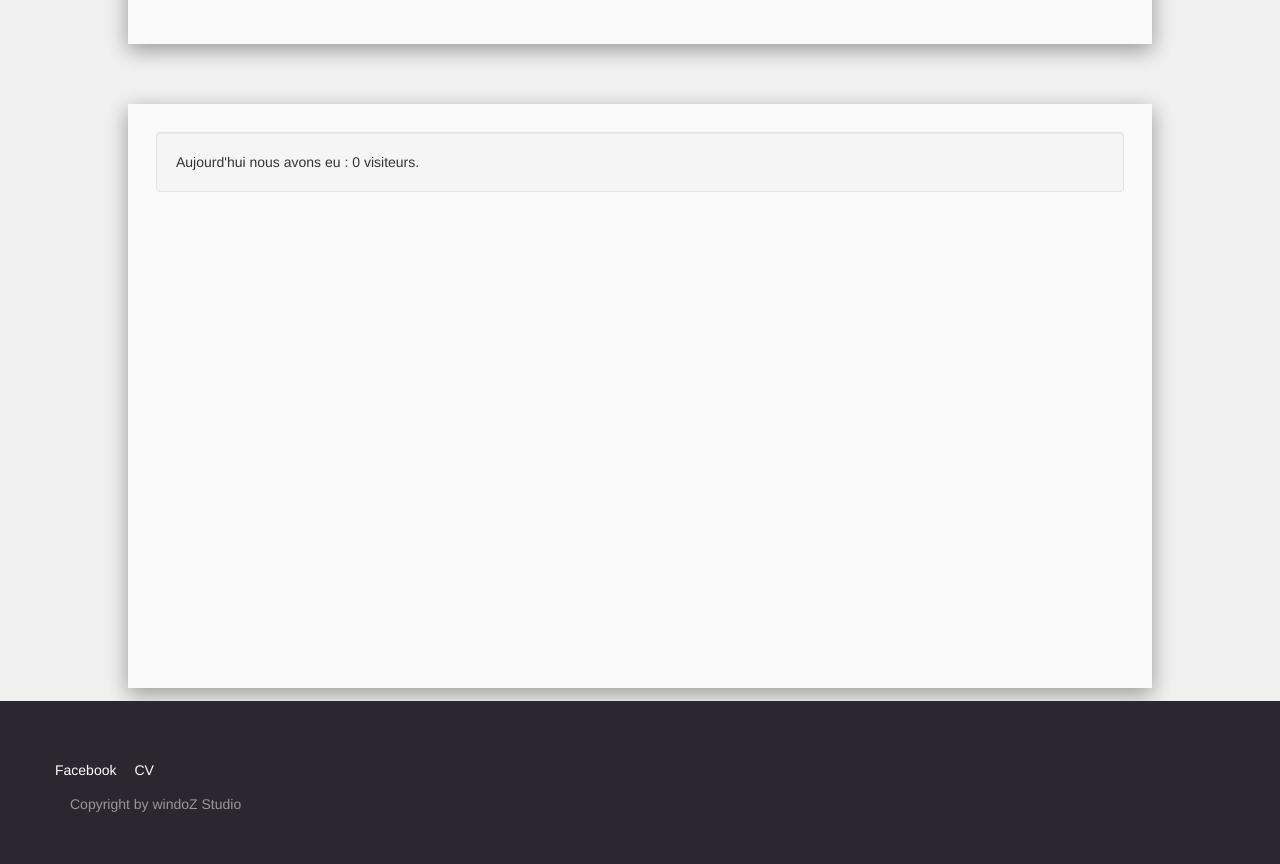
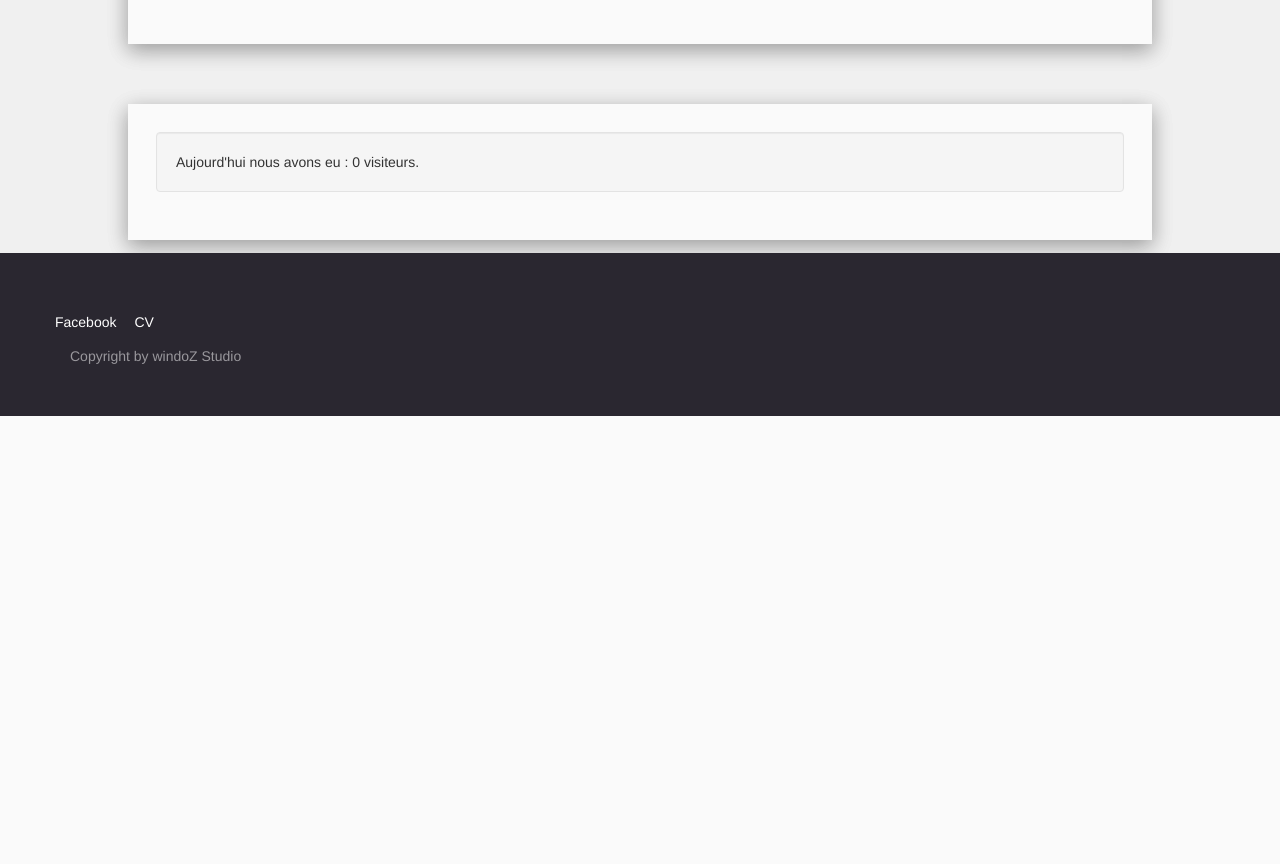
Before and after one commit to ScarRay/PHP_Project, a PHP site: page / in a window 1280 px wide. Shown: the part 1388-2252 px from the top of the page. After the commit the page ends 1804 px from the top, so only its background shows below. Run offline with PHP 8.4, Linux system fonts and the light colour scheme; data that the repository does not hold is empty.

Commit message:
css visites

```diff
--- a/css/themePurple.css
+++ b/css/themePurple.css
@@ -1,6 +1,15 @@
 
 body {
     background-color: #f0f0f0 !important;
+}
+#footerVisite{
+    margin-top: 60px;
+    margin-bottom: 13px;
+    padding:2em;
+    width:80%;
+    margin-left: 10%;
+    background-color:#fafafa;
+    box-shadow: 0 6px 20px 0 rgba(0, 0, 0, 0.2), 0 6px 20px 0 rgba(0, 0, 0, 0.19);
 }
 
 .hideCategorie {
--- a/view/bodysite/footer.php
+++ b/view/bodysite/footer.php
@@ -67,7 +67,7 @@ mysql_close();
 ?>
 
 <div class="push col-sm-12"></div>
-<div id="container"><div class="well">Aujourd'hui nous avons eu : <?php echo $compteur." visiteurs." ?></div></div>
+<div id="footerVisite"><div class="well">Aujourd'hui nous avons eu : <?php echo $compteur." visiteurs." ?></div></div>
 <footer class="col-sm-12 bs-docs-footer" role="contentinfo">
 
     <ul class="bs-docs-footer-links">
```
Also changed, not shown: css/themeBlue.css (+9 -0 lines), css/themeGreen.css (+9 -1 lines), css/themeRed.css (+9 -1 lines).
